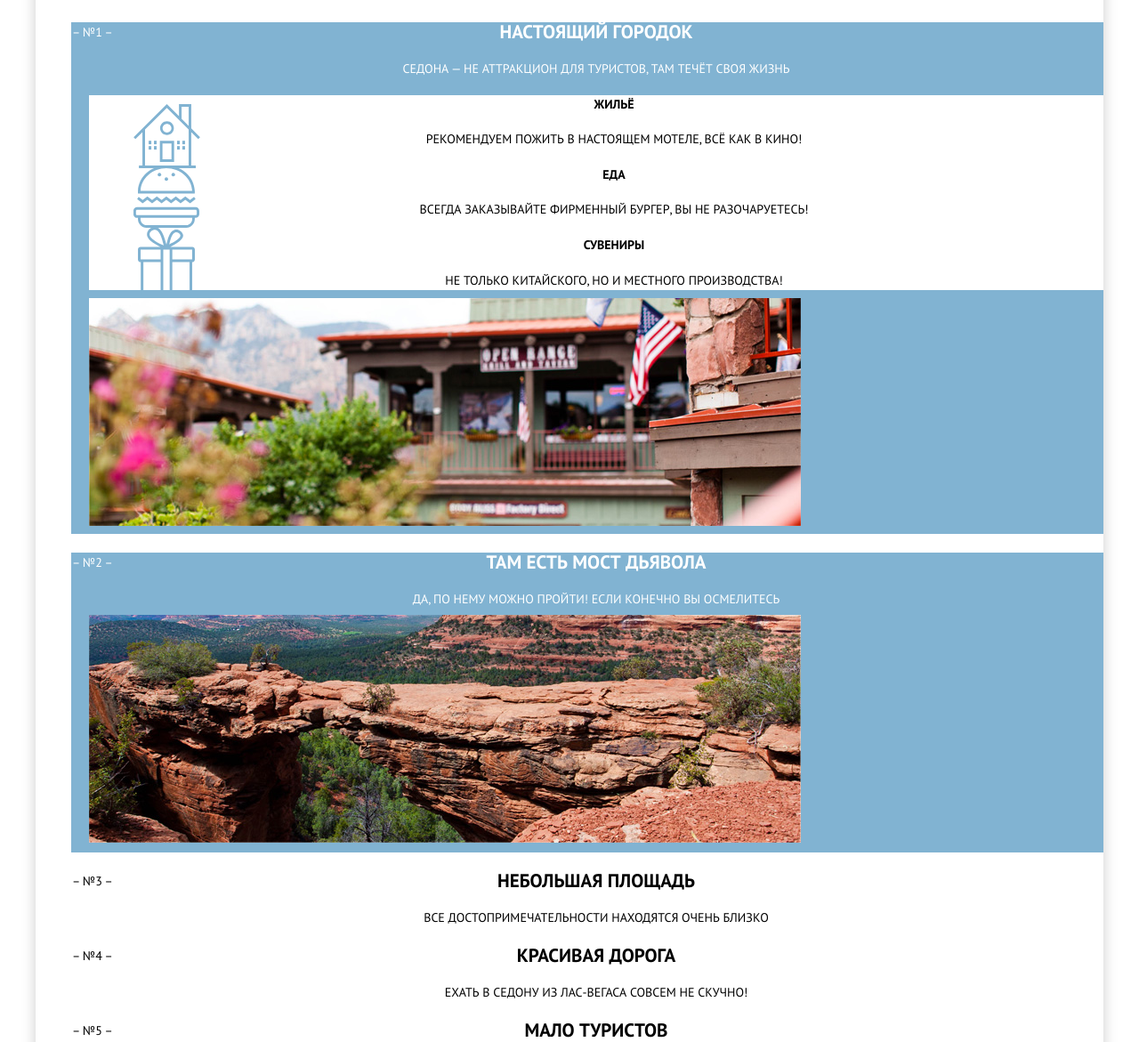
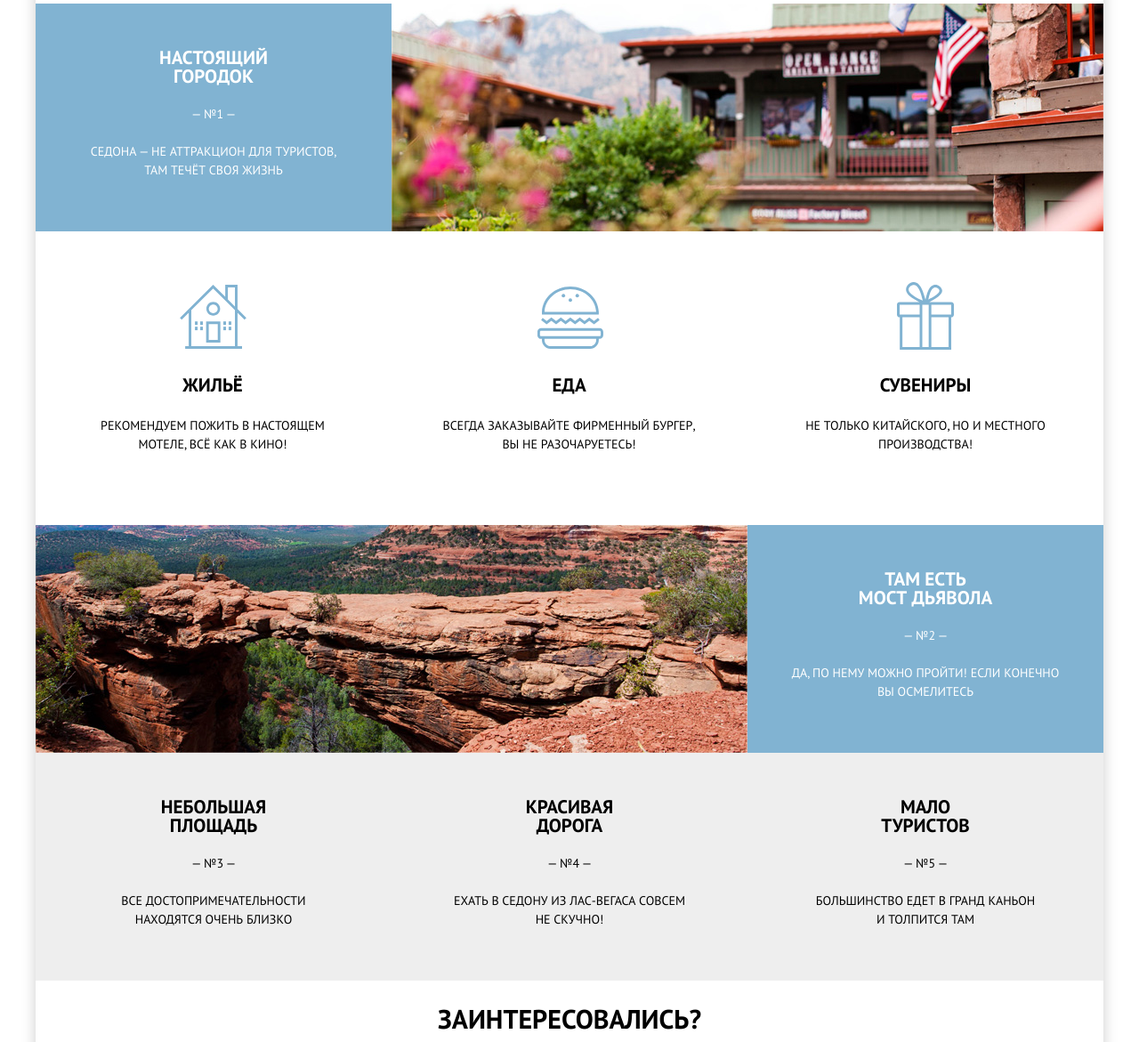
Before and after one commit to Alestt/6316-sedona-26, a plain HTML site: page index.html in a window 1280 px wide. Shown: the part 775-1946 px from the top of the page at 89% size. Drawn offline with Linux system fonts and the light colour scheme.

Commit message:
Стилизует блок с причинами

```diff
--- a/css/style.css
+++ b/css/style.css
@@ -136,31 +136,40 @@ input[type="radio"].visually-hidden {
 
 /* стили для основного содержания на главной */
 .reasons__list {
+  display: flex;
+  justify-content: space-between;
+  flex-wrap: wrap;
+  margin: 0;
+  padding: 0;
   counter-reset: num;
   list-style: none;
 }
 .reasons__item {
   position: relative;
-  padding-left: 20px;
+  width: 400px;
   text-align: center;
+  background-color: #eee;
 }
 .reasons__item::before {
-  content: "\2013  №" counter(num) " \2013";
+  content: "\2014  №" counter(num) " \2014";
   counter-increment: num;
   position: absolute;
-  top: 1px;
-  left: 1px;
+  top: 114px;
+  left: 175px;
+}
+.reasons__item--2::before {
+  left: 975px;
 }
 .reasons__item--1 {
-  padding-bottom: 260px;
+  width: 1200px;
   color: #fff;
   background-color: #81b3d2;
 }
 .reasons__item--1::after {
   content: "";
   position: absolute;
-  top: 310px;
-  left: 20px;
+  top: 0;
+  left: 400px;
   width: 800px;
   height: 256px;
   background-image: url(../img/city.jpg);
@@ -168,29 +177,68 @@ input[type="radio"].visually-hidden {
   background-repeat: no-repeat;
 }
 .reasons__item--2 {
-  padding-bottom: 260px;
+  width: 1200px;
   color: #fff;
   background-color: #81b3d2;
 }
 .reasons__item--2::after {
   content: "";
   position: absolute;
-  top: 70px;
-  left: 20px;
+  top: 0;
+  left: 0;
   width: 800px;
   height: 256px;
   background-image: url(../img/bridge.jpg);
   background-position: 0 0;
   background-repeat: no-repeat;
 }
+.reasons__wrap {
+  display: flex;
+  flex-direction: column;
+  justify-content: space-around;
+  width: 310px;
+  min-height: 256px;
+  padding-left: 45px;
+}
+.reasons__wrap--middle {
+  padding-left: 845px;
+}
+.reasons__column {
+  display: flex;
+  flex-direction: column;
+  justify-content: space-between;
+  align-items: center;
+  min-height: 156px;
+}
+.info {
+  display: flex;
+  justify-content: space-between;
+  flex-wrap: wrap;
+  min-height: 330px;
+  margin: 0;
+  padding: 0;
+  list-style: none;
+  color: #000;
+  background-color: #fff;
+}
 .info__item {
   position: relative;
+  display: flex;
+  flex-direction: column;
+  justify-content: space-between;
+  align-items: center;
+  flex-wrap: wrap;
+  width: 286px;
+  padding-left: 54px;
+  padding-top: 57px;
+  padding-right: 59px;
+  padding-bottom: 80px;
 }
 .info__item--1::after {
   content: "";
   position: absolute;
-  top: 10px;
-  left: 10px;
+  top: 60px;
+  left: 162px;
   width: 75px;
   height: 72px;
   background-image: url(../img/icon-1.svg);
@@ -200,8 +248,8 @@ input[type="radio"].visually-hidden {
 .info__item--2::after {
   content: "";
   position: absolute;
-  top: 0;
-  left: 10px;
+  top: 62px;
+  left: 163px;
   width: 74px;
   height: 70px;
   background-image: url(../img/icon-2.svg);
@@ -211,8 +259,8 @@ input[type="radio"].visually-hidden {
 .info__item--3::after {
   content: "";
   position: absolute;
-  top: -10px;
-  left: 15px;
+  top: 57px;
+  left: 167px;
   width: 64px;
   height: 76px;
   background-image: url(../img/icon-3.svg);
@@ -220,14 +268,34 @@ input[type="radio"].visually-hidden {
   background-repeat: no-repeat;
 }
 .reasons__title,
-.reasons__title {
+.info__title {
+  width: 151px;
+  margin: 0;
   font-size: 21px;
   font-weight: 700;
 }
-.info  {
-  list-style: none;
-  color: #000;
-  background-color: #fff;
+.info__title {
+  padding-top: 105px;
+}
+.reasons__description,
+.info__description {
+  width: 290px;
+  margin: 0;
+}
+.reasons__description {
+  padding-bottom: 8px;
+}
+.reasons__description--2 {
+  width: 310px;
+}
+.reasons__description--3 {
+  width: 220px;
+}
+.reasons__description--4 {
+  width: 270px;
+}
+.reasons__description--5 {
+  width: 255px;
 }
 
 /* стили для фильтра на внутренней */
--- a/index.html
+++ b/index.html
@@ -47,9 +47,11 @@
           <h2 class="visually-hidden">Причины, по которым стоит посетить Седону:</h2>
           <ol class="reasons__list">
             <li class="reasons__item reasons__item--1">
-              <div class="reasons__column reasons__column--1">
+              <div class="reasons__wrap">
+                <div class="reasons__column">
                   <h3 class="reasons__title">Настоящий городок</h3>
                   <p class="reasons__description">Седона — не аттракцион для туристов, там течёт своя жизнь</p>
+                </div>
               </div>
               <ul class="reasons__info info">
                 <li class="info__item info__item--1">
@@ -67,27 +69,35 @@
               </ul>
             </li>
             <li class="reasons__item reasons__item--2">
-              <div class="reasons__column reasons__column--2">
+              <div class="reasons__wrap reasons__wrap--middle">
+                <div class="reasons__column">
                   <h3 class="reasons__title">Там есть Мост дьявола</h3>
-                <p class="reasons__description">Да, по нему можно пройти! Если конечно вы осмелитесь</p>
+                  <p class="reasons__description reasons__description--2">Да, по нему можно пройти! Если конечно вы осмелитесь</p>
+                </div>
               </div>
             </li>
             <li class="reasons__item">
+              <div class="reasons__wrap">
                 <div class="reasons__column">
                   <h3 class="reasons__title">Небольшая площадь</h3>
-                <p class="reasons__description">Все достопримечательности находятся очень близко</p>
+                  <p class="reasons__description reasons__description--3">Все достопримечательности находятся очень близко</p>
+                </div>
               </div>
             </li>
             <li class="reasons__item">
+              <div class="reasons__wrap">
                 <div class="reasons__column">
                   <h3 class="reasons__title">Красивая дорога</h3>
-                <p class="reasons__description">Ехать в Седону из Лас-Вегаса совсем не скучно!</p>
+                  <p class="reasons__description reasons__description--4">Ехать в Седону из Лас-Вегаса совсем не скучно!</p>
+                </div>
               </div>
             </li>
             <li class="reasons__item">
+              <div class="reasons__wrap">
                 <div class="reasons__column">
                   <h3 class="reasons__title">Мало туристов</h3>
-                <p class="reasons__description">Большинство едет в гранд каньон и толпится там</p>
+                  <p class="reasons__description reasons__description--5">Большинство едет в гранд каньон и толпится там</p>
+                </div>
               </div>
             </li>
           </ol>
```
Lines whose indentation alone changed are shown as unchanged.
